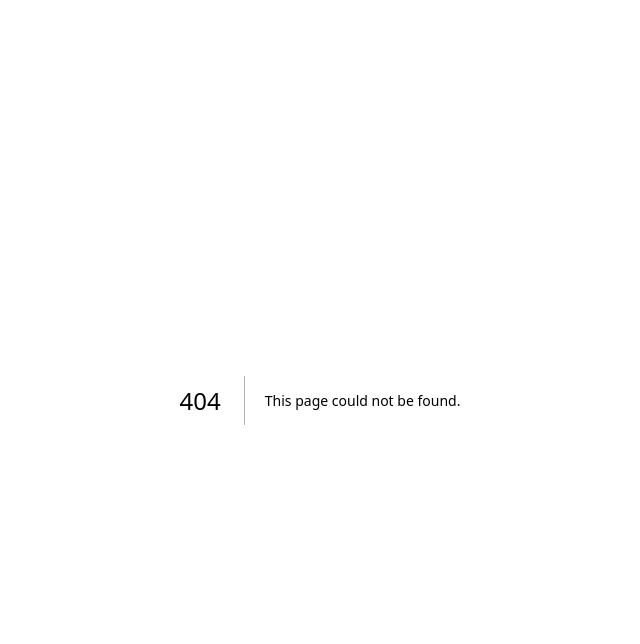
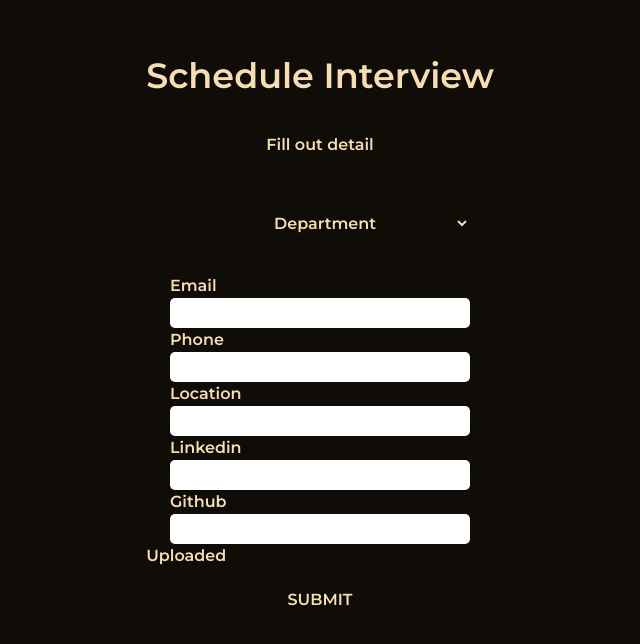
Before and after one commit to juwoncaleb/BABYLON, a Next.js app: page /interview/new in a window 1280 px wide. Before the commit this address had no page. Shown: the top 644 px of the page, without its empty margins (320-960 px from the left). Built offline with nearby package versions, Linux system fonts and the light colour scheme.

Commit message:
creatiing database connection on mongodb

```diff
--- a/Model/Job.js
+++ b/Model/Job.js
@@ -15,7 +15,7 @@ import { Schema, model, models } from "mongoose"
   },
   salary: {
     type: Number,
-      maxlength: 60 ,
+    maxlength: 60,
     required: true
   },
   deadline: {
@@ -23,18 +23,24 @@ import { Schema, model, models } from "mongoose"
     maxlength: 60,
     required: true
   },
-    tags:{
-      type :Array,
+  tags: {
+    type: Array,
     required: true
   },
-    description:{
+  description: {
     type: String,
     maxlength: 60,
 
     required: true
   },
-    pdf:{
+  pdf: {
     type: String,
+  },
+  candiate: {
+    type: Array
+  },
+  stage: {
+
   }
 },
 
--- a/pages/candidate/index.js
+++ b/pages/candidate/index.js
@@ -68,11 +68,13 @@ export default function index({ newCandidate }) {
           <img className='file' src='relax.png' />
 
         </div>) : (<div>
+          {newCandidate.map(candidate => (
+            <div>
 
               <div className='flex justify-between mt-6  mb-2 ml-4 mr-4'>
-            <p>JUWON</p>
-            <p>Software Engineer </p>
-            <p>Tuesday </p>
+                <p>{candidate.nam}</p>
+                <p>{candidate.location}</p>
+                <p>{candidate.email} </p>
                 <p>JC </p>
                 <p>70 </p>
                 <div className='flex justify-center mr-4'>
@@ -84,6 +86,9 @@ export default function index({ newCandidate }) {
                 <p>YES</p>
               </div>
               <hr className='borderLine' />
+            </div>
+          ))}
+
 
         </div>)}
       </div>
--- a/pages/interview/index.js
+++ b/pages/interview/index.js
@@ -17,7 +17,7 @@ export default function index() {
 
 
           <button className='jobButton mb-10'>
-            <Link href="/new" >
+            <Link href="/interview/new" >
               +  Create an Interview
             </Link>
           </button>
--- /dev/null
+++ b/pages/interview/new.js
@@ -0,0 +1,144 @@
+import React, { useState, useCallback, useEffect } from 'react'
+import Link from 'next/link'
+import { useDropzone } from 'react-dropzone';
+import DropboxChooser from 'react-dropbox-chooser'
+const config = {
+    bucketName: 'babylon',
+    dirName: 'pdf', /* optional */
+    region: 'eu-west-1',
+    accessKeyId: 'ANEIFNENI4324N2NIEXAMPLE',
+    secretAccessKey: 'cms21uMxçduyUxYjeg20+DEkgDxe6veFosBT7eUgEXAMPLE',
+}
+
+
+export default function job() {
+    // STATE MANAGEMENT
+    const [nam, setNam] = useState('')
+    const [email, setEmail] = useState('')
+    const [location, setLocation] = useState('')
+    const [salary, setSalary] = useState('')
+    const [phone, setPhone] = useState('')
+    const [linkedin, setLinkedin] = useState('')
+    const [files, setFiles] = useState('')
+    const [pdf, setPdf] = useState('')
+    const [github, setGithub] = useState([])
+    const [currentTag, setCurrentTag] = useState('')
+    const [publicId, setPublicId] = useState('');
+    const [progress, setProgress] = useState(0)
+    console.log(files);
+
+    //SEND TO MONGO DATA BASE
+    const submitComment = async () => {
+        // this is to find where we want to post int
+        await fetch('/api/candidate', {
+            method: 'POST',
+            headers: {
+                'content-type': 'application/json',
+            },
+            body: JSON.stringify({
+                nam,
+                email,
+                phone,
+                location,
+                linkedin,
+                github,
+                pdf
+            }),
+        })
+
+
+    }
+
+    // DRAG AND DROP FEATURE
+    const onDrop = useCallback((acceptedFiles, rejectedFiles) => {
+        acceptedFiles.forEach((file) => {
+            const reader = new FileReader()
+            reader.onload = () => {
+                setFiles(prevState => [...prevState, reader.result])
+            }
+            reader.readAsDataURL(file)
+        })
+    }, [])
+    const { getRootProps, getInputProps, isDragActive } = useDropzone({ onDrop })
+
+    // FUNCTION THAT SENDS ITEM TO CLOUDINARY
+    const handleUpload = (file) => {
+        const storageRef = storage.ref();
+        const fileRef = storageRef.child(file.name);
+        fileRef.put(file).then(() => {
+            fileRef.getDownloadURL().then((url) => {
+                setPdf(url);
+                console.log('File uploaded successfully');
+            });
+        });
+    };
+
+    console.log(pdf);
+
+
+    console.log(pdf);
+    const refreshPage = () => {
+        window.location.reload();
+    }
+    return (
+
+        <div className='joob'>
+            <div className='newJob'>
+                <p className='createJob  '>Schedule Interview</p>
+
+
+
+                <p className='fillForm  mt-20'>Fill out detail</p>
+
+
+
+                <div className='formInput flex justify-center mt-14'>
+
+                    <div className='grid '>
+
+                        <div className='grid'>
+                            <select className='dropDown mb-10'>
+                                <option value="actual value 1">Department</option>
+                                <option value="actual value 2">Display Text 2</option>
+                                <option value="actual value 3">Display Text 3</option>
+                            </select>
+                        </div>
+                        <div className='grid'>
+                            <label for="department">Email</label>
+                            <input value={email} onChange={(e) => setEmail(e.target.value)} type="text" id="department" name="department" />
+                        </div>
+                        <div className='grid'>
+                            <label for="location">Phone</label>
+                            <input value={phone} onChange={(e) => setPhone(e.target.value)} type="text" id="salary" name="salary" />
+                        </div>
+                        <div className='grid'>
+                            <label for="location">Location</label>
+                            <input value={location} onChange={(e) => setLocation(e.target.value)} type="text" id="location" name="location" />
+                        </div>
+
+                        <div className='grid'>
+                            <label for="location">Linkedin</label>
+                            <input value={linkedin} onChange={(e) => setLinkedin(e.target.value)} type="text" id="salary" name="salary" />
+                        </div>
+
+                        <div className='grid'>
+                            <label for="location">Github</label>
+                            <input value={github} onChange={(e) => setGithub(e.target.value)} type="text" id="salary" name="salary" />
+                        </div>
+
+                    </div>
+
+                </div>
+
+
+
+                <p onClick={() => { handleUpload() }}>Uploaded</p>
+                <div className='submittButton'>
+                    <p onClick={() => { submitComment(); refreshPage(); }} className='cursor-pointer subb'>SUBMIT</p>
+                </div>
+
+            </div>
+
+        </div>
+    )
+}
```
Lines whose indentation alone changed are shown as unchanged.
